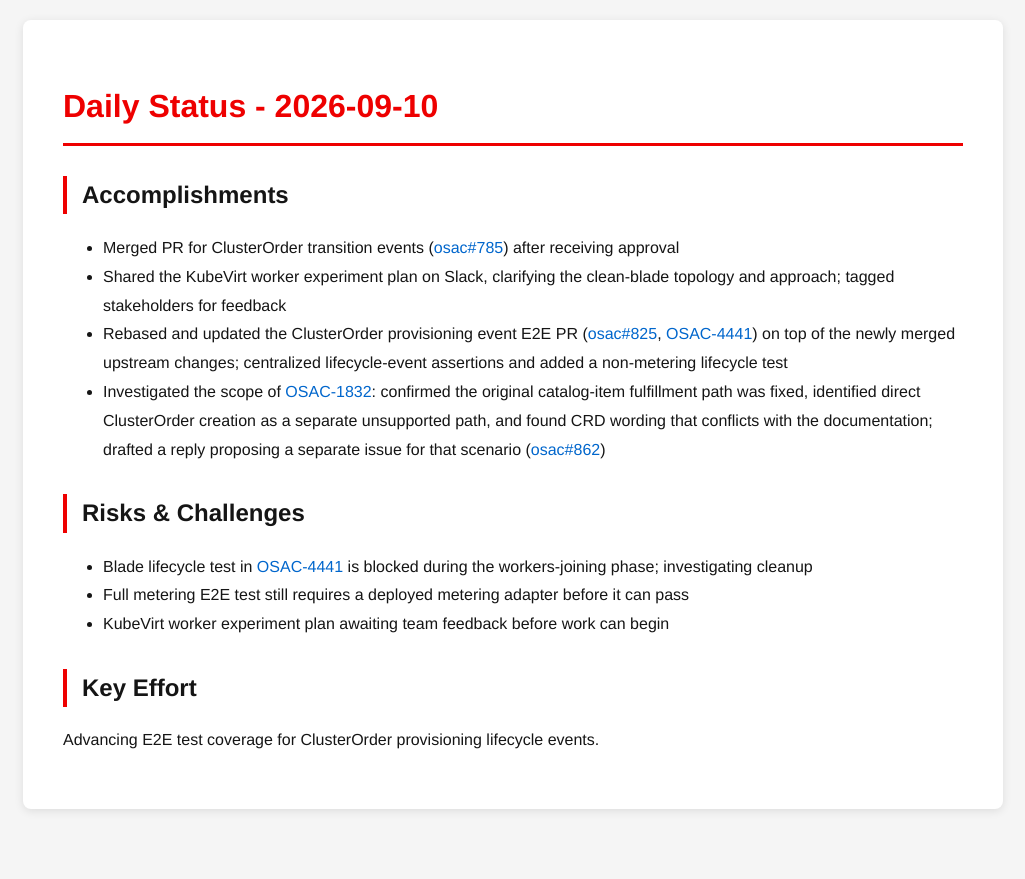
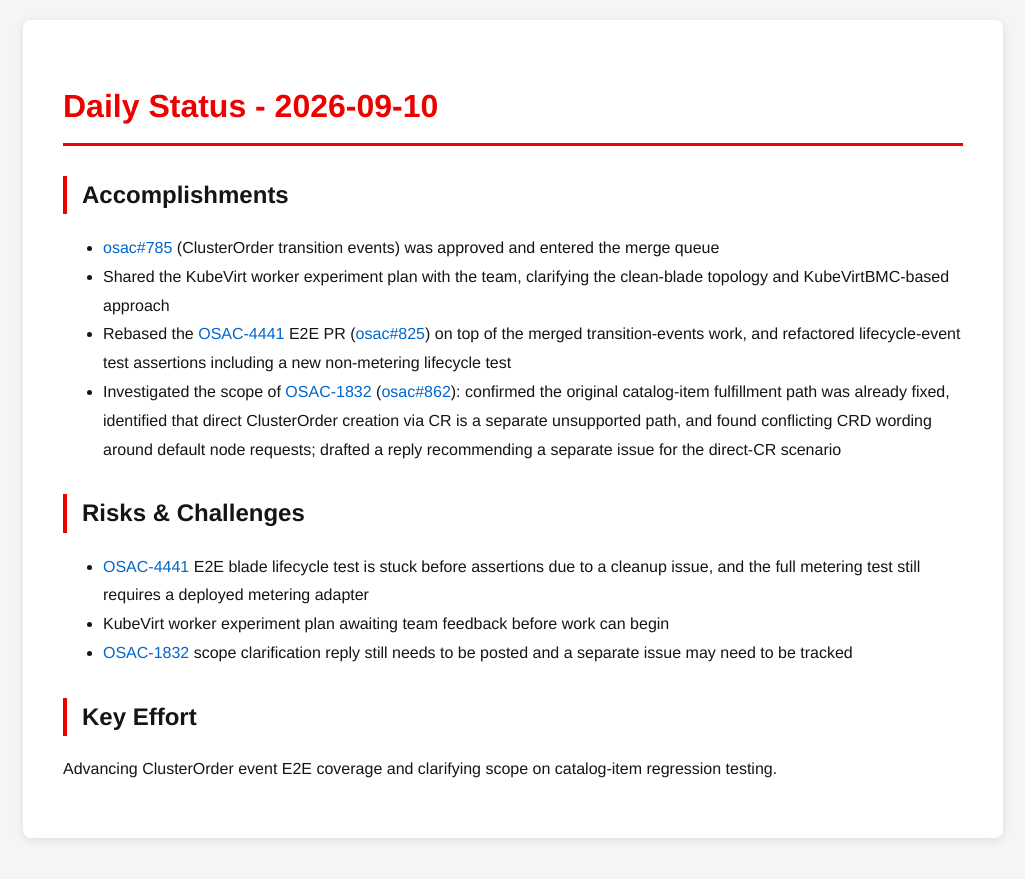
Before and after one commit to tzvatot/daily-status, a Jekyll site: the page built from 2026-09-10.md, in a window 1280 px wide. Shown: the top 879 px of the page, without its empty margins (127-1152 px from the left). Built offline with Jekyll 4.4.1, drawn with Linux system fonts in a browser that asks for light colours.

Commit message:
Daily status update - 2026-09-10

```diff
--- a/2026-09-10.md
+++ b/2026-09-10.md
@@ -7,15 +7,15 @@
 # Daily Status - 2026-09-10
 
 ## Accomplishments
-- Merged PR for ClusterOrder transition events ([osac#785](https://github.com/osac-project/osac/pull/785)) after receiving approval
-- Shared the KubeVirt worker experiment plan on Slack, clarifying the clean-blade topology and approach; tagged stakeholders for feedback
-- Rebased and updated the ClusterOrder provisioning event E2E PR ([osac#825](https://github.com/osac-project/osac/pull/825), [OSAC-4441](https://redhat.atlassian.net/browse/OSAC-4441)) on top of the newly merged upstream changes; centralized lifecycle-event assertions and added a non-metering lifecycle test
-- Investigated the scope of [OSAC-1832](https://redhat.atlassian.net/browse/OSAC-1832): confirmed the original catalog-item fulfillment path was fixed, identified direct ClusterOrder creation as a separate unsupported path, and found CRD wording that conflicts with the documentation; drafted a reply proposing a separate issue for that scenario ([osac#862](https://github.com/osac-project/osac/pull/862))
+- [osac#785](https://github.com/osac-project/osac/pull/785) (ClusterOrder transition events) was approved and entered the merge queue
+- Shared the KubeVirt worker experiment plan with the team, clarifying the clean-blade topology and KubeVirtBMC-based approach
+- Rebased the [OSAC-4441](https://redhat.atlassian.net/browse/OSAC-4441) E2E PR ([osac#825](https://github.com/osac-project/osac/pull/825)) on top of the merged transition-events work, and refactored lifecycle-event test assertions including a new non-metering lifecycle test
+- Investigated the scope of [OSAC-1832](https://redhat.atlassian.net/browse/OSAC-1832) ([osac#862](https://github.com/osac-project/osac/pull/862)): confirmed the original catalog-item fulfillment path was already fixed, identified that direct ClusterOrder creation via CR is a separate unsupported path, and found conflicting CRD wording around default node requests; drafted a reply recommending a separate issue for the direct-CR scenario
 
 ## Risks & Challenges
-- Blade lifecycle test in [OSAC-4441](https://redhat.atlassian.net/browse/OSAC-4441) is blocked during the workers-joining phase; investigating cleanup
-- Full metering E2E test still requires a deployed metering adapter before it can pass
+- [OSAC-4441](https://redhat.atlassian.net/browse/OSAC-4441) E2E blade lifecycle test is stuck before assertions due to a cleanup issue, and the full metering test still requires a deployed metering adapter
 - KubeVirt worker experiment plan awaiting team feedback before work can begin
+- [OSAC-1832](https://redhat.atlassian.net/browse/OSAC-1832) scope clarification reply still needs to be posted and a separate issue may need to be tracked
 
 ## Key Effort
-Advancing E2E test coverage for ClusterOrder provisioning lifecycle events.
+Advancing ClusterOrder event E2E coverage and clarifying scope on catalog-item regression testing.
```
